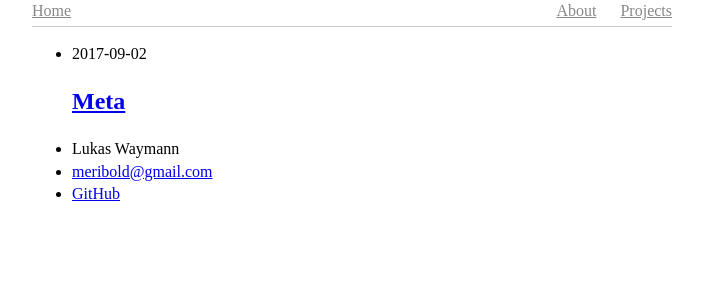
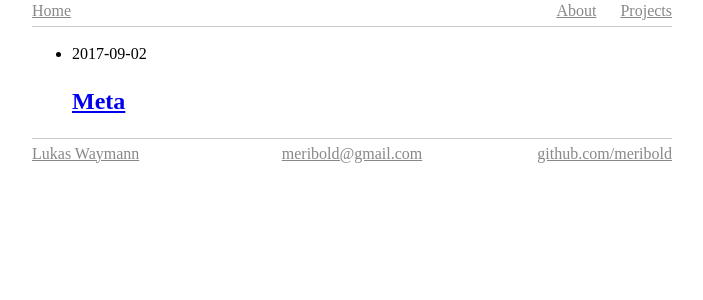
Before and after one commit to meribold/meribold.org, a Jekyll site: the page built from index.md, in a window 1280 px wide. Shown: the top 300 px of the page, without its empty margins (288-991 px from the left). Built offline with Jekyll 4.4.1, drawn with Linux system fonts in a browser that asks for light colours.

Commit message:
Style the footer

```diff
--- a/_includes/footer.html
+++ b/_includes/footer.html
@@ -1,8 +1,8 @@
-<footer>
-  <ul>
-    <li>{{ site.author | escape }}</li>
+<footer class="site-footer">
+  <ul class="footer-list">
+    <li><a href="{{ "/" | relative_url }}">{{ site.author | escape }}</a></li>
     <li><a href="mailto:{{ site.email }}">{{ site.email }}</a></li>
-    <li><a href="https://github.com/{{ site.github_username }}">GitHub</a></li>
+    <li><a href="https://github.com/{{ site.github_username }}">github.com/{{ site.github_username }}</a></li>
   </ul>
 </footer>
 
--- a/_includes/head.html
+++ b/_includes/head.html
@@ -10,6 +10,7 @@
   </title>
   <link rel="stylesheet" href="{{ "/assets/main.css" | relative_url }}">
   <link rel="stylesheet" href="{{ "/assets/header.css" | relative_url }}">
+  <link rel="stylesheet" href="{{ "/assets/footer.css" | relative_url }}">
 </head>
 
 <!-- vim: set tw=90 sts=-1 sw=2 et: -->
--- /dev/null
+++ b/assets/footer.css
@@ -0,0 +1,36 @@
+.site-footer {
+  padding-top: .2em;
+  border-top: 1px solid #ccc;
+  margin-bottom: .2em;
+}
+
+/* See <https://stackoverflow.com/a/32140682>. */
+.footer-list {
+  list-style: none; /* no bullets */
+  padding: 0;
+  margin: 0;
+  display: flex;
+}
+
+.footer-list li {
+  flex: 1;
+  text-align: center;
+}
+
+.footer-list li:first-child {
+  text-align: left;
+}
+
+.footer-list li:last-child {
+  text-align: right;
+}
+
+.footer-list li > a {
+  color: #888;
+}
+
+.footer-link {
+  color: #888;
+}
+
+/* vim: set tw=90 sts=-1 sw=2 et: */
```
